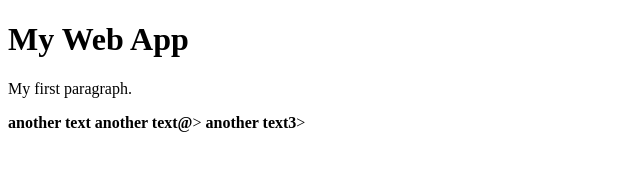
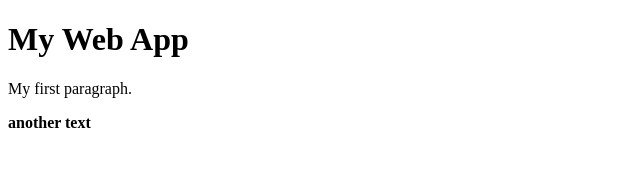
Before and after one commit to samy-fadel/gcp-ci-cd-gke, a plain HTML site: page index.html in a window 1280 px wide. Shown: the whole page, without its empty margins (0-640 px from the left). Drawn offline with Linux system fonts and the light colour scheme.

Commit message:
first commit

```diff
--- a/index.html
+++ b/index.html
@@ -5,8 +5,6 @@
 <h1>My Web App</h1>
 <p>My first paragraph.</p>
 <strong>another text</strong>
-<strong>another text@</strong>>
-<strong>another text3</strong>>
 
 </body>
 </html>
```
